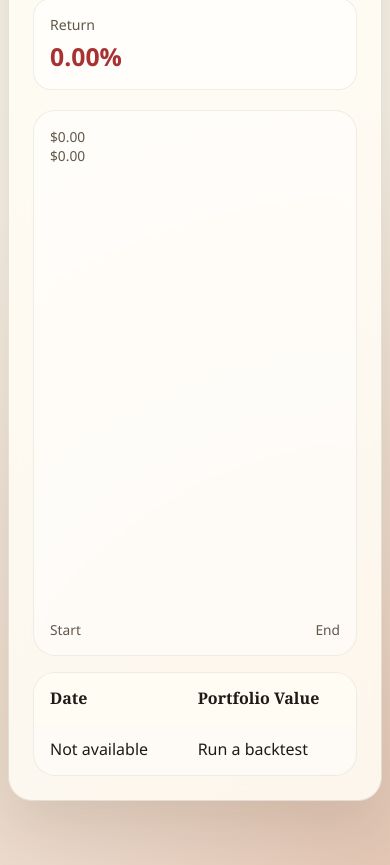
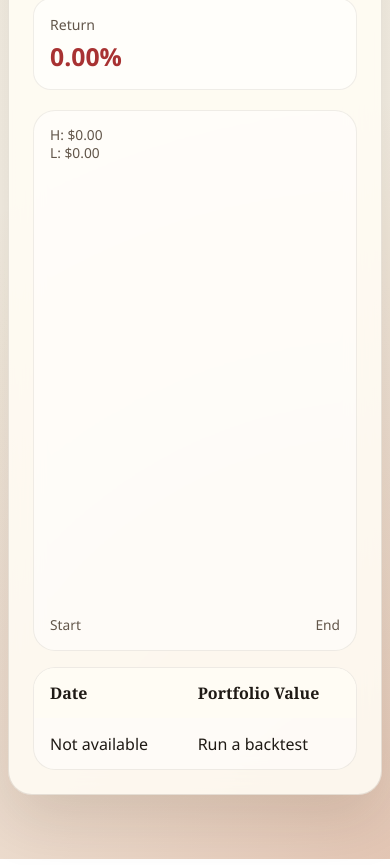
Before and after one commit to roroarij/portfolio-backtester, a Next.js app: page / in a window 390 px wide. Shown: the part 1640-2505 px from the top of the page. Built offline with nearby package versions, Linux system fonts and the light colour scheme.

Commit message:
Refine mobile legend layout

```diff
--- a/app/globals.css
+++ b/app/globals.css
@@ -347,14 +347,21 @@ select:focus {
   font-size: 0.86rem;
 }
 
+.chart-scale {
+  justify-content: flex-start;
+  gap: 0.55rem;
+}
+
+.chart-scale-values {
+  display: grid;
+  gap: 0.15rem;
+  line-height: 1.1;
+}
+
 .holding-snapshot-list {
   display: grid;
   gap: 0.22rem;
-  padding: 0.5rem 0;
-}
-
-.holding-snapshot-list-mobile {
-  display: none;
+  padding: 0.1rem 0 0;
 }
 
 .holding-snapshot-item {
@@ -462,25 +469,29 @@ tbody tr:nth-child(even) {
     grid-template-columns: 1fr;
   }
 
-  .chart-scale .holding-snapshot-list {
-    display: none;
+  .chart-scale {
+    gap: 0.45rem;
   }
 
-  .holding-snapshot-list-mobile {
-    display: grid;
-    grid-template-columns: repeat(2, minmax(0, 1fr));
-    gap: 0.35rem 0.6rem;
-    margin-top: 0.75rem;
+  .holding-snapshot-list {
+    gap: 0.15rem;
+    padding-top: 0;
   }
 
-  .holding-snapshot-list-mobile .holding-snapshot-item {
-    min-width: 0;
+  .holding-snapshot-copy {
+    gap: 0.18rem;
+    flex-wrap: wrap;
+    white-space: normal;
   }
 
-  .holding-snapshot-list-mobile .holding-snapshot-copy {
-    gap: 0.22rem;
-    flex-wrap: wrap;
-    white-space: normal;
+  .holding-snapshot-copy strong,
+  .holding-snapshot-copy span {
+    font-size: 0.64rem;
+  }
+
+  .holding-swatch {
+    width: 8px;
+    height: 8px;
   }
 
   .chart-footer {
--- a/app/page.js
+++ b/app/page.js
@@ -572,9 +572,11 @@ export default function Home() {
 
         <div className="chart-card">
           <div className="chart-scale">
-            <span>{chart ? formatCurrency(chart.max) : "$0.00"}</span>
+            <div className="chart-scale-values">
+              <span>H: {chart ? formatCurrency(chart.max) : "$0.00"}</span>
+              <span>L: {chart ? formatCurrency(chart.min) : "$0.00"}</span>
+            </div>
             {renderHoldingLegend()}
-            <span>{chart ? formatCurrency(chart.min) : "$0.00"}</span>
           </div>
           <div className="chart-viewport">
             {activePoint ? (
@@ -621,7 +623,6 @@ export default function Home() {
             <span>{result ? result.endDate : "End"}</span>
           </div>
         </div>
-        {renderHoldingLegend("holding-snapshot-list-mobile")}
 
         <div className="table-card">
           <table>
```
